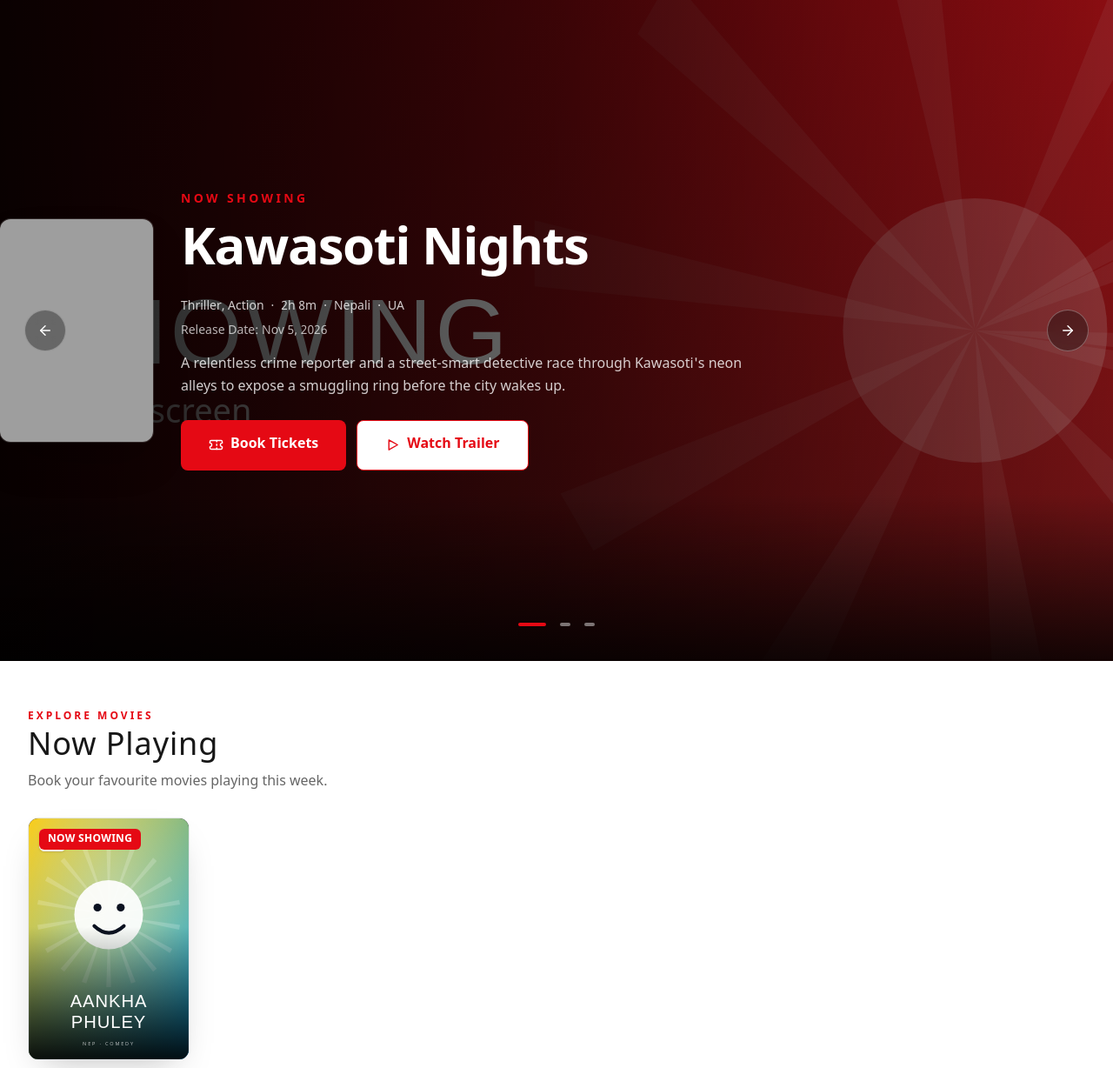
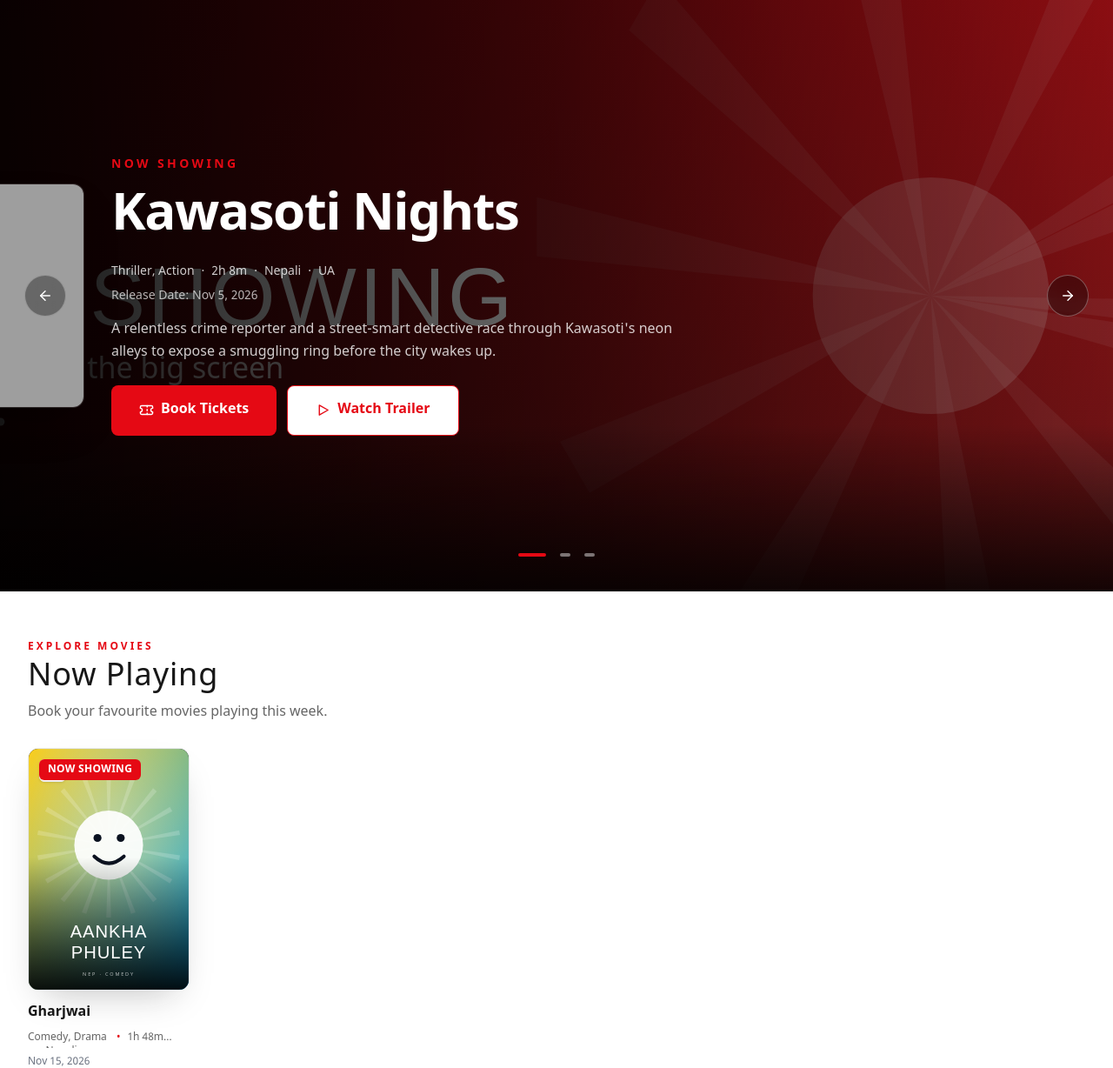
Before and after one commit to SoftworicaWorkflow-Intern/CineGo, a Laravel app: page / in a window 1280 px wide. Shown: the part 110-1338 px from the top of the page at 87% size. Run offline with Laravel 12, Linux system fonts and the light colour scheme; data comes from the database, SQL or seed files in the repository; data that the repository does not hold is empty; style sheets or scripts are compiled from the project's sources; grey boxes are pictures that could not be loaded.

Commit message:
Reduce homepage hero height
Co-authored-by: Copilot <223556219+Copilot@users.noreply.github.com>

```diff
--- a/resources/views/home.blade.php
+++ b/resources/views/home.blade.php
@@ -7,7 +7,7 @@
         @php($heroItem = $heroItems->first())
         @php($heroMovie = $heroItem['movie'])
         <section
-            class="cg-home-hero relative min-h-[min(760px,100svh)] w-full overflow-hidden"
+            class="cg-home-hero relative min-h-[min(680px,100svh)] w-full overflow-hidden"
             aria-label="Featured movies"
             data-no-scroll-reveal
             data-hero-pagination
@@ -22,8 +22,8 @@
             <div class="pointer-events-none absolute inset-0 bg-gradient-to-r from-black/90 via-black/60 to-black/20" aria-hidden="true"></div>
             <div class="pointer-events-none absolute inset-x-0 bottom-0 h-48 bg-gradient-to-t from-black/80 to-transparent" aria-hidden="true"></div>
 
-            <div class="container-page relative z-[1] flex min-h-[min(760px,100svh)] items-center py-16 sm:py-20">
-                <div class="flex max-w-4xl items-center gap-5 sm:gap-8 lg:-translate-x-8" data-hero-content>
+            <div class="container-page relative z-[1] flex min-h-[min(680px,100svh)] items-center py-16 sm:py-20">
+                <div class="flex max-w-4xl items-center gap-5 sm:gap-8 lg:-translate-x-28" data-hero-content>
                     <img
                         src="{{ $heroMovie->poster_url }}"
                         alt="{{ $heroMovie->localised_title() }}"
```
Also changed, not shown: tests/Feature/PublicPagesTest.php (+2 -1 lines), 7 other files.
